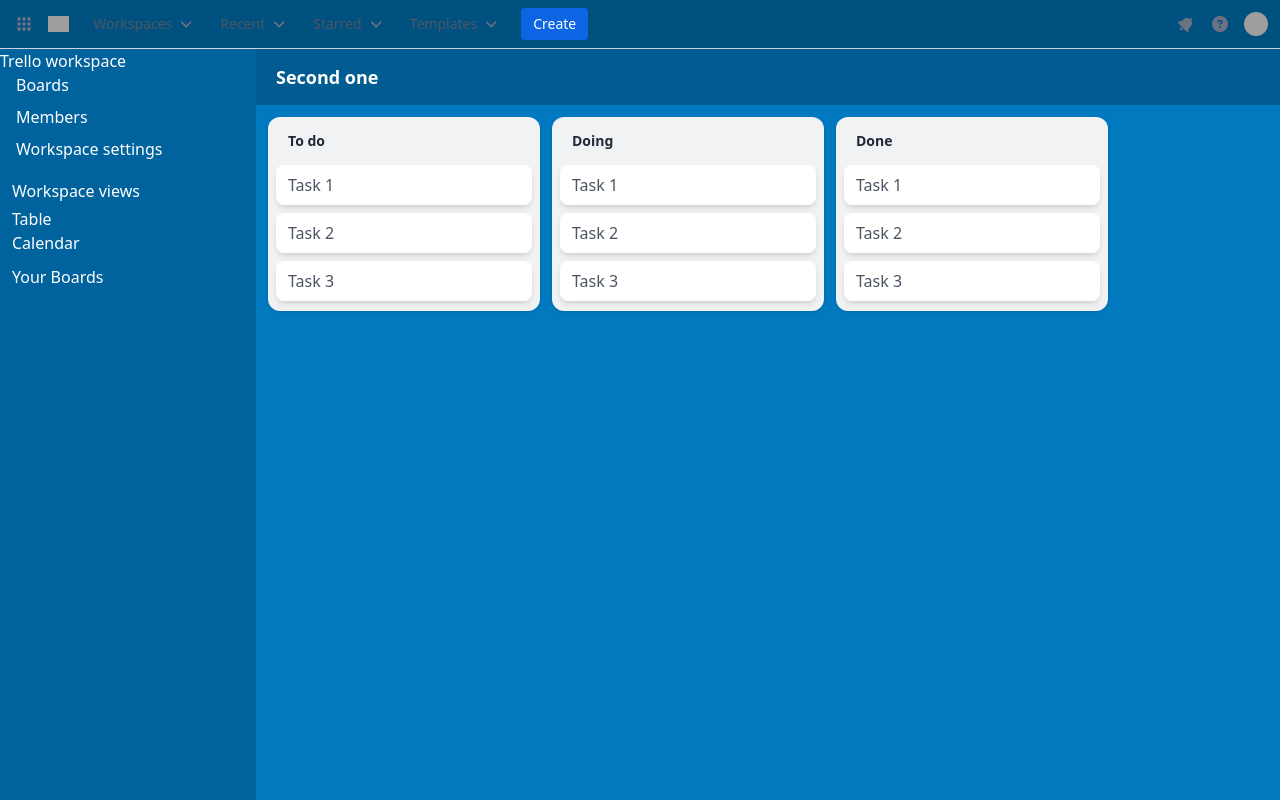
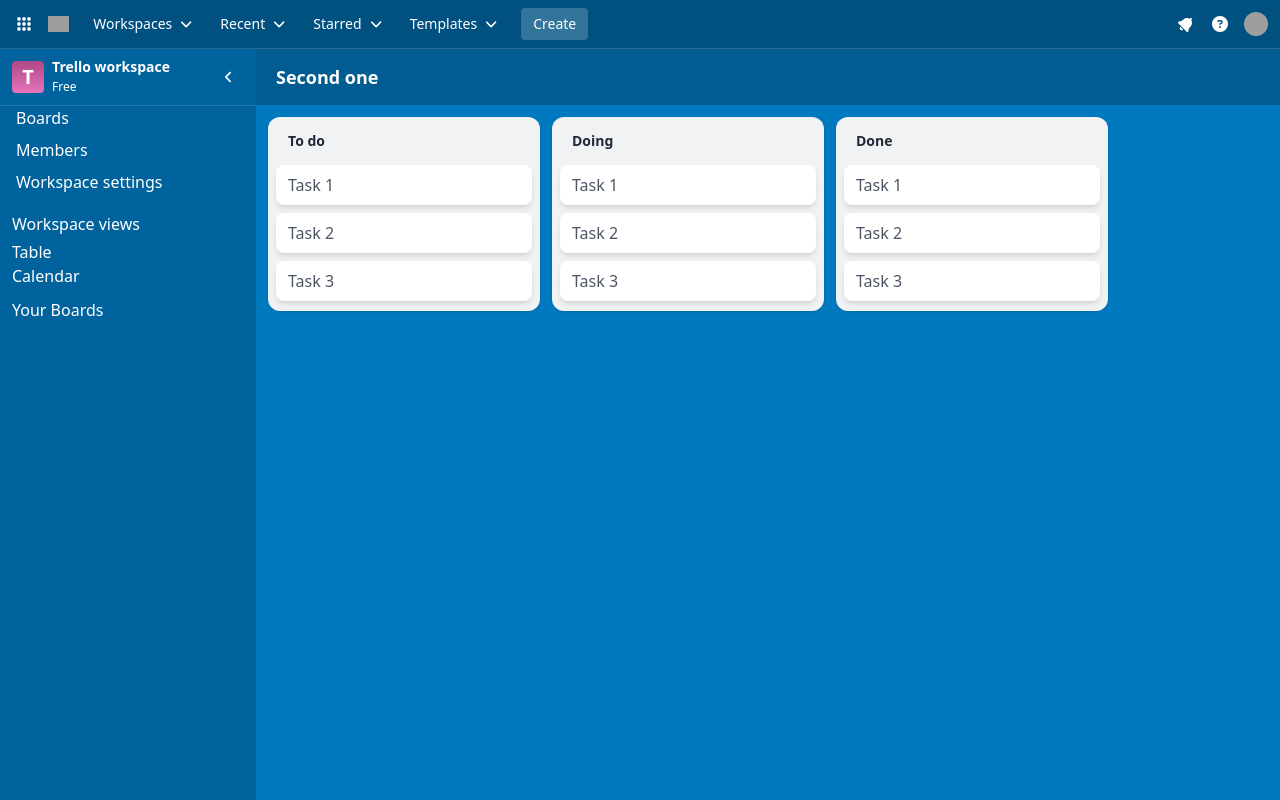
Before and after one commit to Nicolas-Guasch/trello-clone, an Angular app: page /b/1 in a window 1280 px wide. Built offline with nearby package versions, Linux system fonts and the light colour scheme; grey boxes are pictures that could not be loaded.

Commit message:
Extend navbar colorscheme for dark backgrounds

```diff
--- a/src/app/domains/board/pages/board/board.component.html
+++ b/src/app/domains/board/pages/board/board.component.html
@@ -1,12 +1,38 @@
 <div class="h-full overflow-hidden bg-[#0079bf]">
   <div class="flex h-full flex-col">
     <header class="min-h-[49px] overflow-hidden">
-      <app-navbar class="block min-h-[49px] bg-[#005180]" />
+      <app-navbar [darkTheme]="true" class="block min-h-[49px] bg-[#005180]" />
     </header>
     <main class="flex flex-grow overflow-y-auto text-white">
       <nav class="block w-64">
         <div class="flex h-full flex-col overflow-auto bg-[#006199e6]">
-          <div>Trello workspace</div>
+          <div
+            class="box-content flex min-h-10 items-center border-b border-white/15 px-3 py-2"
+          >
+            <a
+              ><div
+                class="flex h-8 w-8 items-center justify-center rounded bg-gradient-to-b from-[#AE4787] to-[#E774BB] text-xl/5 font-bold"
+              >
+                T
+              </div></a
+            >
+            <div class="ml-2 mr-1 flex-1">
+              <span
+                ><a
+                  ><p class="text-sm font-semibold">Trello workspace</p></a
+                ></span
+              >
+              <p class="text-xs/5">Free</p>
+            </div>
+            <button
+              class="flex cursor-pointer items-center justify-center rounded-sm p-0.5 hover:bg-white/20"
+            >
+              <fa-icon
+                class="h-7 w-7 content-center text-center text-sm"
+                [icon]="faAngleLeft"
+              ></fa-icon>
+            </button>
+          </div>
           <div class="overflow-y-auto overflow-x-hidden">
             <div>
               <a class="flex h-8 pl-4">Boards</a>
--- a/src/app/domains/board/pages/board/board.component.ts
+++ b/src/app/domains/board/pages/board/board.component.ts
@@ -3,14 +3,24 @@
 import { NavbarComponent } from '../../../shared/components/navbar/navbar.component';
 import { BoardsService } from '../../../main/services/boards.service';
 import { TaskCardComponent } from '../../components/task-card/task-card.component';
+import { FontAwesomeModule } from '@fortawesome/angular-fontawesome';
+import { faAngleLeft, faAngleRight } from '@fortawesome/free-solid-svg-icons';
 
 @Component({
   selector: 'app-board',
   standalone: true,
-  imports: [DragDropModule, NavbarComponent, TaskCardComponent],
+  imports: [
+    DragDropModule,
+    NavbarComponent,
+    TaskCardComponent,
+    FontAwesomeModule,
+  ],
   templateUrl: './board.component.html',
 })
 export class BoardComponent {
+  faAngleLeft = faAngleLeft;
+  faAngleRight = faAngleRight;
+
   boardId = input.required<string>();
   boardsService = inject(BoardsService);
   board = computed(() => {
--- a/src/app/domains/shared/components/button/button.component.ts
+++ b/src/app/domains/shared/components/button/button.component.ts
@@ -8,9 +8,9 @@
 })
 export class ButtonComponent {
   typeButton = input<'button' | 'submit' | 'reset'>('button');
-  color = input<'trello' | 'success' | 'danger' | 'warning' | 'neutral'>(
-    'trello',
-  );
+  color = input<
+    'trello' | 'success' | 'danger' | 'warning' | 'neutral' | 'transparent'
+  >('trello');
 
   getColor = computed(() => {
     return {
@@ -18,7 +18,8 @@
         this.color() == 'trello' ||
         this.color() == 'success' ||
         this.color() == 'danger' ||
-        this.color() == 'warning',
+        this.color() == 'warning' ||
+        this.color() == 'transparent',
       'bg-trello': this.color() == 'trello',
       'hover:bg-trelloHover': this.color() == 'trello',
       'focus-visible:outline-trelloFocus':
@@ -34,6 +35,8 @@
       'focus-visible:outline-warning-300': this.color() == 'warning',
       'bg-trelloBgNeutral': this.color() == 'neutral',
       'hover:bg-trelloBgNeutralHover': this.color() == 'neutral',
+      'bg-white/20': this.color() == 'transparent',
+      'hover:bg-white/35': this.color() == 'transparent',
     };
   });
 }
--- a/src/app/domains/shared/components/navbar/navbar.component.html
+++ b/src/app/domains/shared/components/navbar/navbar.component.html
@@ -1,4 +1,7 @@
-<nav class="border-b border-gray-300 px-2 py-2">
+<nav
+  class="border-b px-2 py-2"
+  [class]="darkTheme() ? 'border-white/15' : 'border-gray-300'"
+>
   <div class="flex flex-nowrap items-center justify-between">
     <div class="flex items-center">
       <button
@@ -6,7 +9,8 @@
       >
         <span class="flex w-8 justify-center">
           <svg
-            class="h-5 max-h-full w-5 max-w-full text-gray-500"
+            class="text-textDinamic h-5 max-h-full w-5 max-w-full"
+            [class]="darkTheme() ? 'dark-nav' : ''"
             width="24"
             height="24"
             role="presentation"
@@ -30,7 +34,11 @@
         <img
           loading="lazy"
           class="h-4"
-          src="/images/logo/logo-gradient-neutral-trello.svg"
+          [src]="
+            darkTheme()
+              ? '/images/logo/logo-gradient-white-trello.svg'
+              : '/images/logo/logo-gradient-neutral-trello.svg'
+          "
           alt="logo"
         />
       </a>
@@ -45,12 +53,16 @@
                 #menuButton
                 (click)="showDropdown(dropdown, $event)"
                 type="button"
-                class="mr-1 rounded py-1.5 pl-3 pr-2.5 text-black hover:bg-blue-950 hover:bg-opacity-15"
+                class="mr-1 rounded py-1.5 pl-3 pr-2.5 hover:bg-blue-950 hover:bg-opacity-15"
               >
-                <span class="mr-0.5 capitalize text-gray-600">{{
-                  dropdown
-                }}</span>
-                <span class="ml-1 inline-block min-w-4 text-gray-500"
+                <span
+                  class="text-textDinamic mr-0.5 capitalize"
+                  [class]="darkTheme() ? 'dark-nav' : ''"
+                  >{{ dropdown }}</span
+                >
+                <span
+                  class="text-iconDinamic ml-1 inline-block min-w-4"
+                  [class]="darkTheme() ? 'dark-nav' : ''"
                   ><fa-icon [icon]="faAngleDown"></fa-icon>
                 </span>
               </button>
@@ -61,18 +73,24 @@
               #menuButton
               (click)="showDropdown('more', $event)"
               type="button"
-              class="mr-1 block rounded py-1.5 pl-3 pr-2.5 text-black hover:bg-blue-950 hover:bg-opacity-15"
+              class="mr-1 block rounded py-1.5 pl-3 pr-2.5 hover:bg-blue-950 hover:bg-opacity-15"
               [class]="menuOverlays['more'].isOpen() ? 'active' : ''"
             >
-              <span class="mr-0.5 capitalize text-gray-600">More </span>
-              <span class="ml-1 inline-block min-w-4 text-gray-500"
+              <span
+                class="text-textDinamic mr-0.5 capitalize"
+                [class]="darkTheme() ? 'dark-nav' : ''"
+                >More
+              </span>
+              <span
+                class="text-iconDinamic ml-1 inline-block min-w-4"
+                [class]="darkTheme() ? 'dark-nav' : ''"
                 ><fa-icon [icon]="faAngleDown"></fa-icon>
               </span>
             </button>
           </li>
 
           <li class="mx-2 h-8">
-            <app-button typeBtn="button" color="trello"
+            <app-button typeBtn="button" color="transparent"
               ><p class="px-3 py-1.5">Create</p></app-button
             >
           </li>
@@ -80,12 +98,20 @@
       </div>
     </div>
     <div class="flex items-center">
-      <button class="mr-1 h-8 w-8 rounded-full text-gray-500" type="button">
+      <button
+        class="text-iconDinamic mr-1 h-8 w-8 rounded-full"
+        [class]="darkTheme() ? 'dark-nav' : ''"
+        type="button"
+      >
         <div class="translate-x-0.5 rotate-45">
           <fa-icon [icon]="faBell"></fa-icon>
         </div>
       </button>
-      <button class="mr-1 h-8 w-8 rounded-full text-gray-500" type="button">
+      <button
+        class="text-iconDinamic mr-1 h-8 w-8 rounded-full"
+        [class]="darkTheme() ? 'dark-nav' : ''"
+        type="button"
+      >
         <fa-icon [icon]="faQuestionCircle"></fa-icon>
       </button>
       <button
--- a/src/app/domains/shared/components/navbar/navbar.component.ts
+++ b/src/app/domains/shared/components/navbar/navbar.component.ts
@@ -3,6 +3,7 @@
   computed,
   ElementRef,
   inject,
+  input,
   Signal,
   signal,
   viewChildren,
@@ -45,6 +46,7 @@
 export class NavbarComponent {
   boardsService = inject(BoardsService);
   overlay = inject(Overlay);
+  darkTheme = input<boolean>(false);
   boards = this.boardsService.getBoards();
   recentBoards = computed(() => {
     const boards = [...this.boards()];
--- a/src/styles.scss
+++ b/src/styles.scss
@@ -2,3 +2,14 @@
 @tailwind base;
 @tailwind components;
 @tailwind utilities;
+
+@layer base {
+  :root {
+    --navbar-text: #44546f;
+    --navbar-icon: #626f86;
+  }
+  .dark-nav {
+    --navbar-text: #ffffff;
+    --navbar-icon: #ffffff;
+  }
+}
--- a/tailwind.config.js
+++ b/tailwind.config.js
@@ -11,6 +11,8 @@
         primary: colors.blue,
         danger: colors.red,
         warning: colors.yellow,
+        textDinamic: "var(--navbar-text)",
+        iconDinamic: "var(--navbar-icon)",
         trello: "#0c66e4",
         trelloHover: "#0055cc",
         trelloFocus: "#388bff",
```
